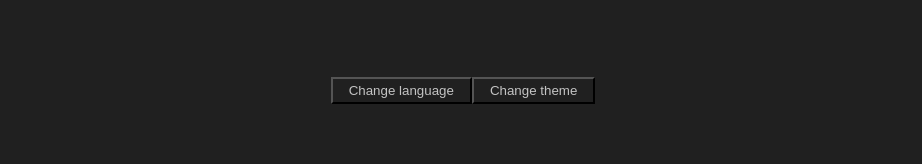
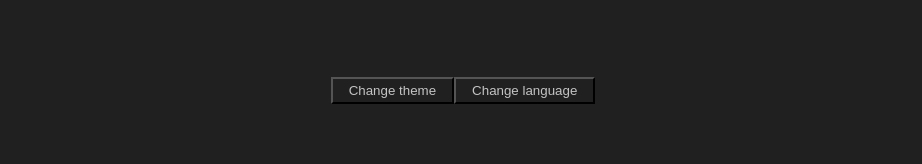
Before and after one commit to gcomartins/my-website, a Next.js app: page /my-website/ in a window 1280 px wide. Shown: the top 164 px of the page, without its empty margins (177-1099 px from the left). Built offline with nearby package versions, Linux system fonts and the light colour scheme.

Commit message:
Creating MyNavBar

```diff
--- a/src/app/components/myButton.tsx
+++ b/src/app/components/button/myButton.tsx
@@ -1,6 +1,6 @@
 import React from 'react';
 import { CSSProperties } from 'react';
-import ThemeVariation from '../theme/theme';
+import ThemeVariation from '../../theme/theme';
 
 interface MyButtonProps {
     theme: ThemeVariation;
--- /dev/null
+++ b/src/app/components/navbar/myNavbar.tsx
@@ -0,0 +1,30 @@
+import React from 'react';
+import ThemeVariation from '../../theme/theme';
+import MyButton from '../button/myButton';
+import Intl from '@/app/intl/language';
+
+interface MyNavBarProps {
+    theme: ThemeVariation,
+    switchTheme: () => void,
+    switchLanguage: () => void,
+    intl: Intl
+}
+
+const MyNavBar: React.FC<MyNavBarProps> = (props: MyNavBarProps) => {
+    const {theme, switchTheme, switchLanguage, intl} = props
+    const scrollToSection = (id: string) => {
+        const section = document.getElementById(id);
+        if (section) {
+            section.scrollIntoView({ behavior: 'smooth' });
+        }
+    };
+
+    return (
+        <nav style={{ display: 'flex', justifyContent: 'space-around', padding: '10px', backgroundColor: theme.getBackgroundColor() }}>
+            <MyButton theme={theme} label={intl.getChangeThemeLabel()} onClick={switchTheme} />
+            <MyButton theme={theme} label={intl.getChangeLanguageLabel()} onClick={switchLanguage} />
+        </nav>
+    );
+};
+
+export default MyNavBar;
--- a/src/app/page.tsx
+++ b/src/app/page.tsx
@@ -8,7 +8,8 @@ import Intl from "./intl/language";
 import ThemeVariation from "./theme/theme";
 import BlackTheme from "./theme/variations/blackTheme";
 import WhiteTheme from "./theme/variations/whiteTheme";
-import MyButton from "./components/myButton";
+import MyButton from "./components/button/myButton";
+import MyNavBar from "./components/navbar/myNavbar";
 
 export default function Home() {
   const [themeVariation, setThemeVariation] = useState(0)
@@ -46,10 +47,7 @@ export default function Home() {
         <meta property='og:type' content='website' />
       </Head>
       <div style={{ backgroundColor: theme.getBackgroundColor(), transition: "0.7s" }} className={styles.page}>
-        <div>
-          <MyButton onClick={switchLanguage} theme={theme} label={intl.getChangeLanguageLabel()} />
-          <MyButton onClick={switchTheme} theme={theme} label={intl.getChangeThemeLabel()} />
-        </div>
+        <MyNavBar theme={theme} intl={intl} switchLanguage={switchLanguage} switchTheme={switchTheme} />
         <p style={{ color: theme.getForegroundColor() }}>{intl.getTitle()}</p>
         <p style={{ color: theme.getForegroundColor() }}>{intl.getDescription()}</p>
         <p style={{ color: theme.getForegroundColor() }}>{intl.getMyMainTechnologies()}</p>
```
